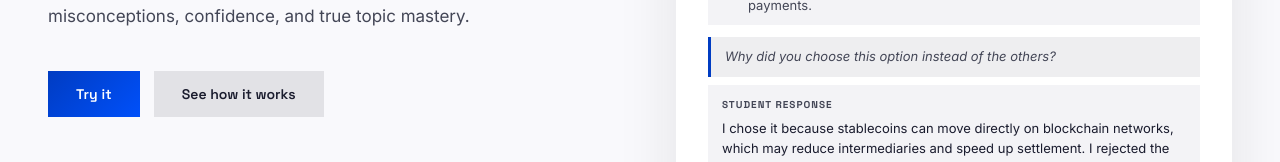
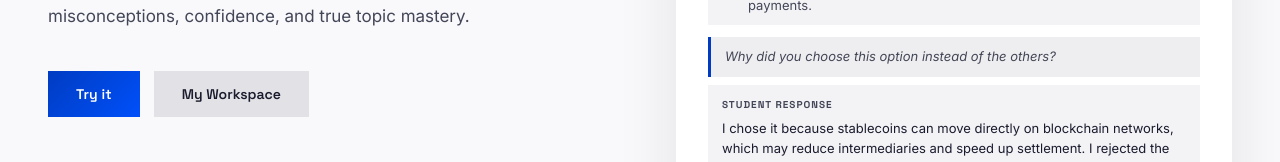
Before and after one commit to nboitout/student-central, a Next.js app: page / in a window 1280 px wide. Shown: the part 424-586 px from the top of the page. Built offline with nearby package versions, Linux system fonts and the light colour scheme.

Commit message:
Update link in Hero component to point to workspace

```diff
--- a/src/components/Hero.tsx
+++ b/src/components/Hero.tsx
@@ -28,8 +28,8 @@ export default function Hero() {
             >
               Try it
             </a>
-            <a className="btn-s" href="#workflow">
-              See how it works
+            <a className="btn-s" href="/workspace">
+              My Workspace
             </a>
           </div>
           <div className={styles.trustStrip}>
```
